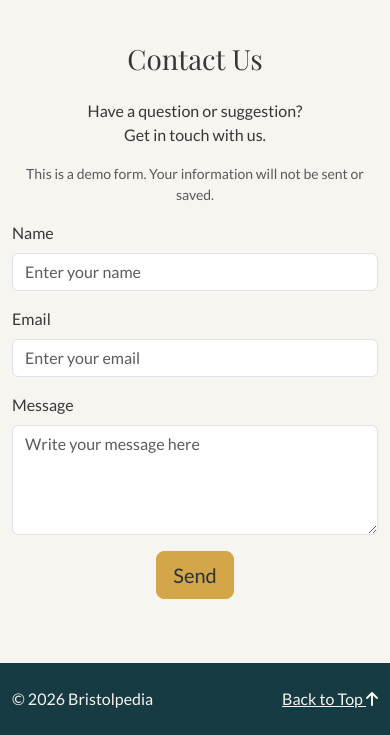
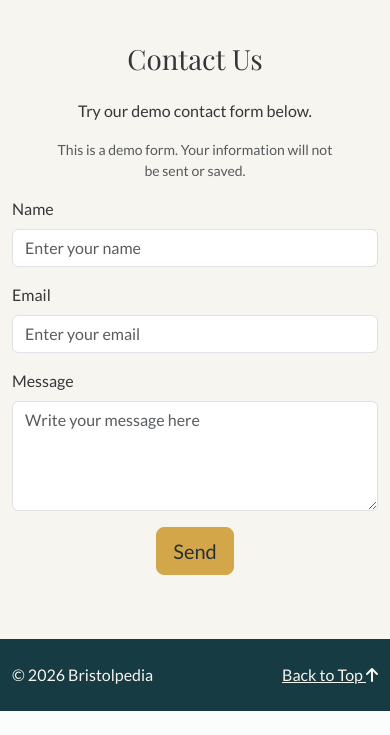
Before and after one commit to SalarFarahani/bristolpedia, a plain HTML site: page index.html in a window 390 px wide. Shown: the part 3985-4720 px from the top of the page. After the commit the page ends 4696 px from the top, so only its background shows below. Drawn offline with nearby package versions, Linux system fonts and the light colour scheme; a web font is replaced by a local one.

Commit message:
Improve contact form text and responsive notice

```diff
--- a/assets/css/style.css
+++ b/assets/css/style.css
@@ -196,6 +196,15 @@ h6 {
     display: block;
 }
 
+/* Improve demo notice layout on mobile */
+@media screen and (max-width: 767px) {
+    .contact-notice {
+        max-width: 280px;
+        margin-left: auto;
+        margin-right: auto;
+    }
+}
+
 /* Footer background and text colours */
 footer {
   background-color: #173b42;
--- a/index.html
+++ b/index.html
@@ -255,10 +255,9 @@
         <div class="container">
           <h2 class="text-center mb-4 display-6">Contact Us</h2>
           <p class="text-center">
-            Have a question or suggestion?<br />
-            Get in touch with us.
+            Try our demo contact form below.
           </p>
-          <p class="text-center text-muted small">
+          <p class="text-center text-muted small contact-notice">
             This is a demo form. Your information will not be sent or saved.
           </p>
           <form class="col-12 col-md-8 col-lg-6 mx-auto">
```
